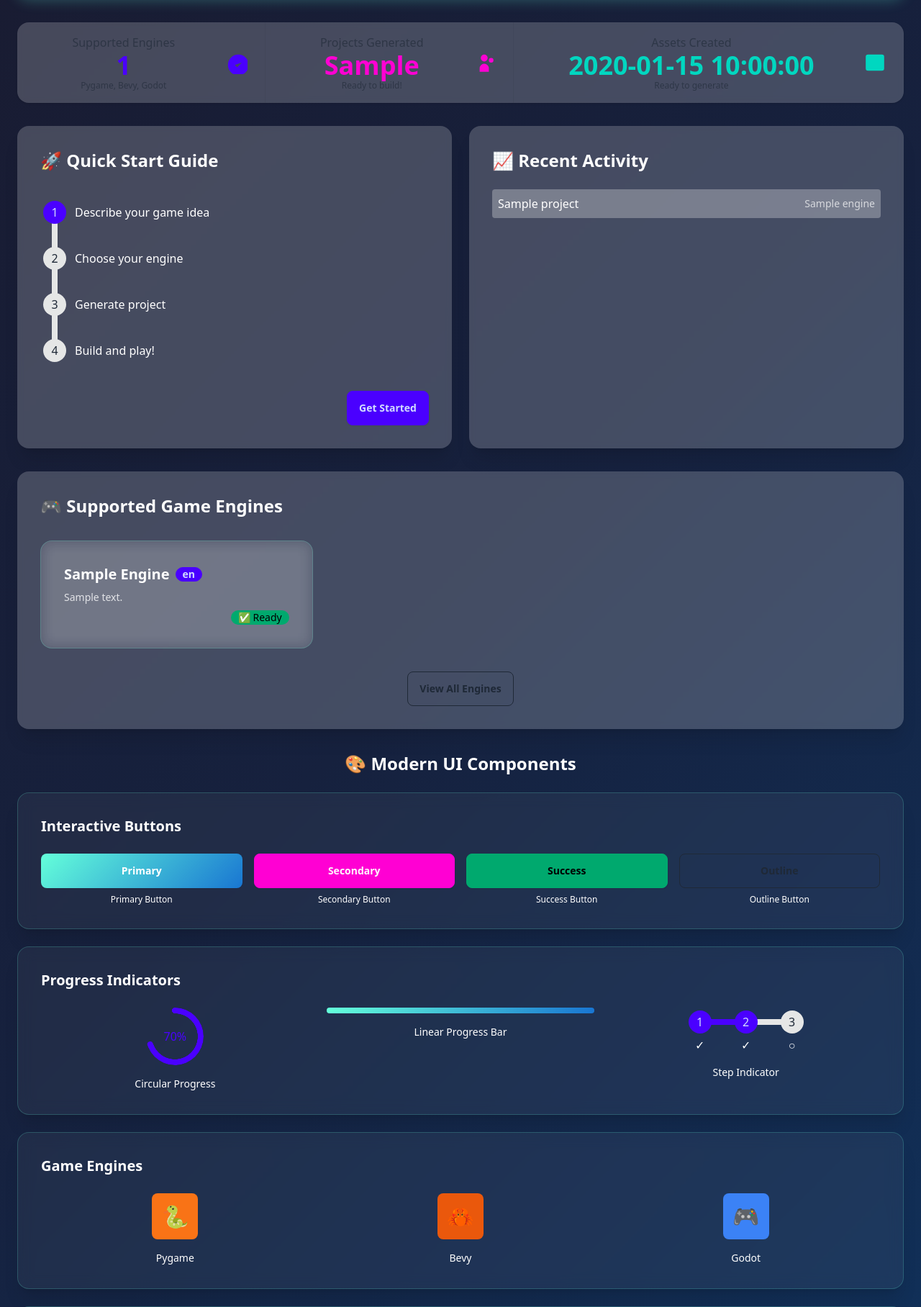
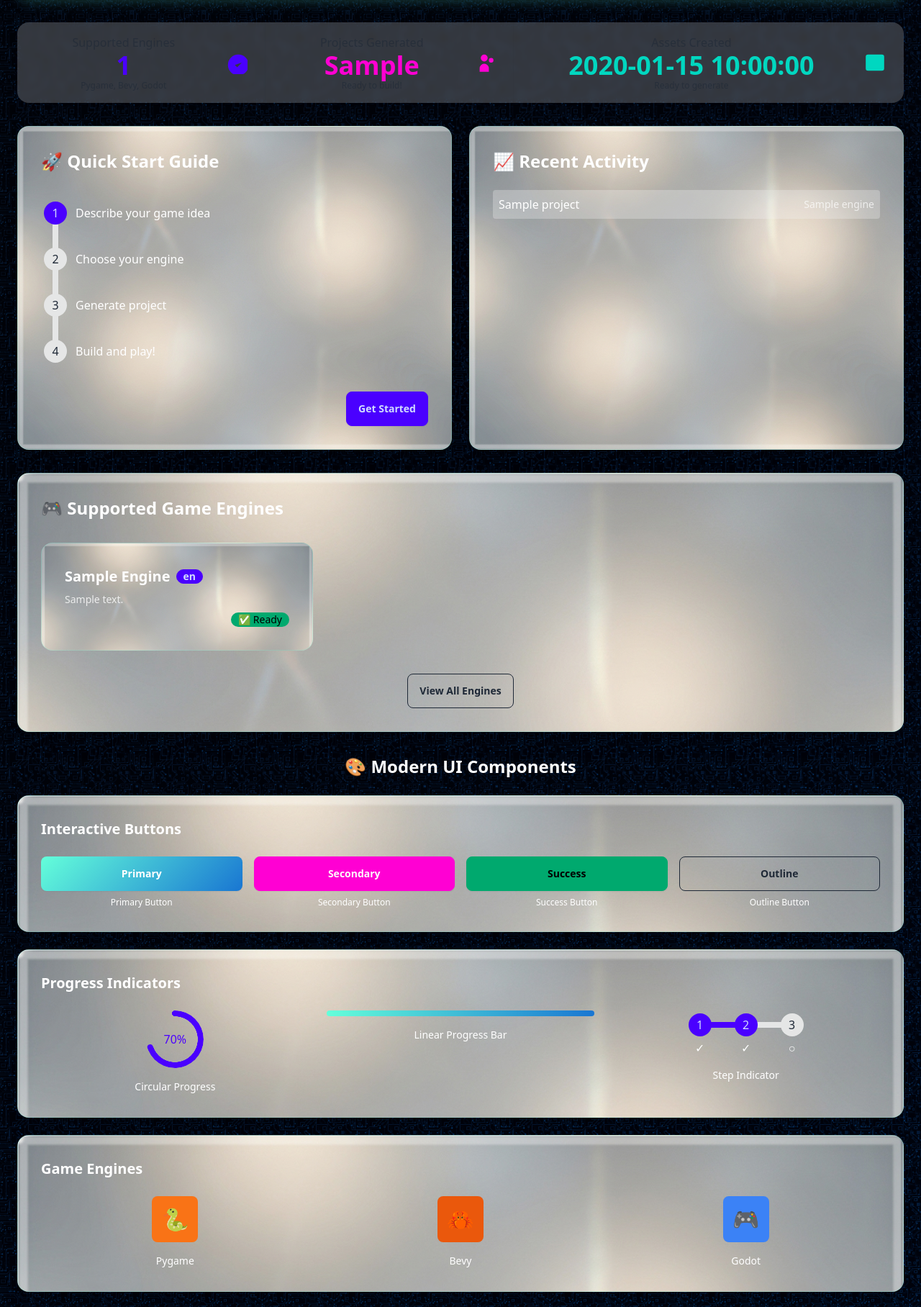
Before and after one commit to jbcom/ai_game_dev, a FastAPI app: template src/ai_game_dev/server/templates/pages/dashboard.html in a window 1280 px wide. Shown: the part 577-2393 px from the top of the page at 72% size. Run offline with FastAPI, Linux system fonts and the light colour scheme; the template is opened without the code that fills it: most values are stand-ins (such as "Sample title", 1, 10 or a date in 2020); parts of the project's set-up code (start-up, migrations or seed data) failed here and were passed over; some libraries are stand-ins or nearby versions.

Commit message:
Add new visual textures and effects to enhance the portal's interface
Integrates generated image assets as CSS backgrounds and overlays in HTML templates to create new visual styles for elements like `.game-dev-gradient`, `.glass-panel`, and `.hex-pattern`, also introducing `.particle-glow` effect.

Replit-Commit-Author: Agent
Replit-Commit-Session-Id: 1b54d3b5-d4c6-4de8-acf5-23211af63162
Replit-Commit-Checkpoint-Type: full_checkpoint
Replit-Commit-Screenshot-Url: https://storage.googleapis.com/screenshot-production-us-central1/8dee7001-f7ed-4e1d-9f3e-127cc40d23cc/1b54d3b5-d4c6-4de8-acf5-23211af63162/ocY3642

```diff
--- a/src/ai_game_dev/server/templates/base/layout.html
+++ b/src/ai_game_dev/server/templates/base/layout.html
@@ -36,9 +36,14 @@
     <!-- Custom styles with generated assets -->
     <style>
         .game-dev-gradient {
-            background: linear-gradient(135deg, #1a1a2e 0%, #16213e 50%, #0f3460 100%),
-                        radial-gradient(circle at 20% 80%, rgba(100, 255, 218, 0.1) 0%, transparent 50%),
-                        radial-gradient(circle at 80% 20%, rgba(25, 118, 210, 0.1) 0%, transparent 50%);
+            background:
+                url('/static/assets/textures/circuit-pattern.png'),
+                linear-gradient(135deg, #1a1a2e 0%, #16213e 50%, #0f3460 100%),
+                radial-gradient(circle at 20% 80%, rgba(100, 255, 218, 0.1) 0%, transparent 50%),
+                radial-gradient(circle at 80% 20%, rgba(25, 118, 210, 0.1) 0%, transparent 50%);
+            background-size: 200px 200px, cover, cover, cover;
+            background-repeat: repeat, no-repeat, no-repeat, no-repeat;
+            background-blend-mode: overlay, normal, overlay, overlay;
         }
         .glow {
             box-shadow: 0 0 20px rgba(100, 255, 218, 0.3);
@@ -87,10 +92,29 @@
             box-shadow: 0 8px 25px rgba(100, 255, 218, 0.3);
         }
         .glass-panel {
-            background: rgba(255, 255, 255, 0.05);
+            background:
+                url('/static/assets/textures/glass-panel.png'),
+                rgba(255, 255, 255, 0.05);
+            background-size: cover, auto;
+            background-blend-mode: overlay, normal;
             backdrop-filter: blur(10px);
             border: 1px solid rgba(100, 255, 218, 0.2);
             border-radius: 16px;
+        }
+        .hex-pattern {
+            background:
+                url('/static/assets/textures/hexagon-overlay.png'),
+                rgba(255, 255, 255, 0.02);
+            background-size: 100px 100px, auto;
+            background-repeat: repeat, no-repeat;
+            background-blend-mode: overlay, normal;
+        }
+        .particle-glow {
+            background: url('/static/assets/textures/particle-glow.png');
+            background-size: cover;
+            background-repeat: no-repeat;
+            background-position: center;
+            opacity: 0.3;
         }
     </style>
 
--- a/src/ai_game_dev/server/templates/pages/dashboard.html
+++ b/src/ai_game_dev/server/templates/pages/dashboard.html
@@ -3,7 +3,8 @@
 {% block title %}Dashboard - AI Game Development Portal{% endblock %}
 
 {% block content %}
-<div class="hero min-h-96 bg-base-200/20 rounded-box mb-8 glow relative overflow-hidden">
+<div class="hero min-h-96 bg-base-200/20 rounded-box mb-8 glow relative overflow-hidden hex-pattern">
+    <div class="absolute inset-0 particle-glow"></div>
     <div class="hero-content text-center relative z-10">
         <div class="max-w-md">
             <div class="flex justify-center mb-6">
@@ -59,7 +60,7 @@
 
 <div class="grid grid-cols-1 lg:grid-cols-2 gap-6 mb-8">
     <!-- Quick Start Guide -->
-    <div class="card bg-base-100/20 backdrop-blur-sm shadow-xl">
+    <div class="card glass-panel shadow-xl">
         <div class="card-body">
             <h2 class="card-title text-2xl mb-4">🚀 Quick Start Guide</h2>
             <div class="steps steps-vertical lg:steps-horizontal">
@@ -75,7 +76,7 @@
     </div>
 
     <!-- Recent Activity -->
-    <div class="card bg-base-100/20 backdrop-blur-sm shadow-xl">
+    <div class="card glass-panel shadow-xl">
         <div class="card-body">
             <h2 class="card-title text-2xl mb-4">📈 Recent Activity</h2>
             {% if recent_projects %}
@@ -99,7 +100,7 @@
 </div>
 
 <!-- Engine Showcase with Custom Icons -->
-<div class="card bg-base-100/20 backdrop-blur-sm shadow-xl">
+<div class="card glass-panel shadow-xl">
     <div class="card-body">
         <h2 class="card-title text-2xl mb-6">🎮 Supported Game Engines</h2>
         <div class="grid grid-cols-1 md:grid-cols-3 gap-4">
```
Also changed, not shown: attached_assets/generated_images/Glass_panel_texture_aea673c3.png (added), attached_assets/generated_images/Glowing_particle_effects_006635b6.png (added), attached_assets/generated_images/Hexagon_pattern_overlay_99e8558a.png (added), attached_assets/generated_images/Tech_circuit_pattern_texture_3949dc92.png (added), src/ai_game_dev/server/static/assets/textures/circuit-pattern.png (added), src/ai_game_dev/server/static/assets/textures/glass-panel.png (added), 2 other files.
